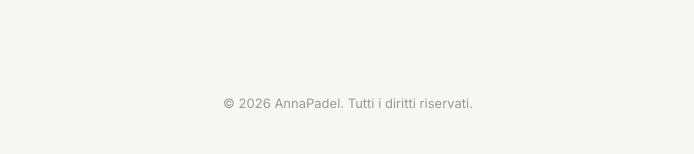
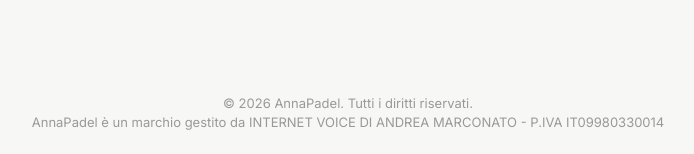
Before and after one commit to theseo212/padel-frontend, a Next.js app: page / in a window 1280 px wide. Shown: the part 2474-2628 px from the top of the page, without its empty margins (292-986 px from the left). Built offline with nearby package versions, Linux system fonts and the light colour scheme; no server answers.

Commit message:
Add files via upload

```diff
--- a/app/layout.js
+++ b/app/layout.js
@@ -46,7 +46,8 @@ export default function RootLayout({ children }) {
         {children}
 
         <footer className="footer-sito">
-          © 2026 AnnaPadel. Tutti i diritti riservati.
+          © 2026 AnnaPadel. Tutti i diritti riservati.<br />
+          AnnaPadel è un marchio gestito da INTERNET VOICE DI ANDREA MARCONATO - P.IVA IT09980330014
         </footer>
       </body>
     </html>
```
